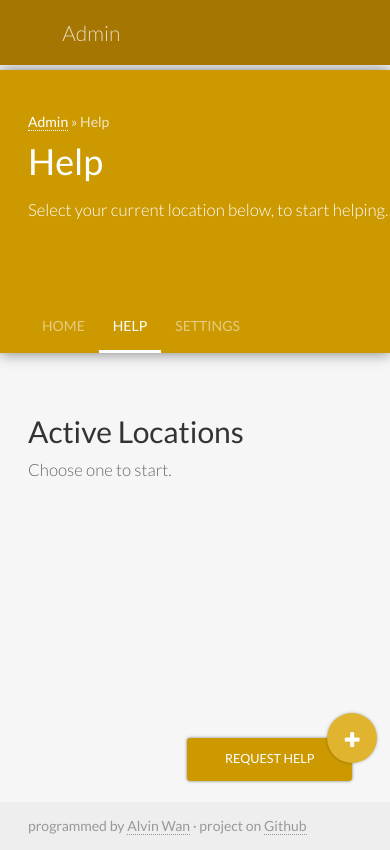
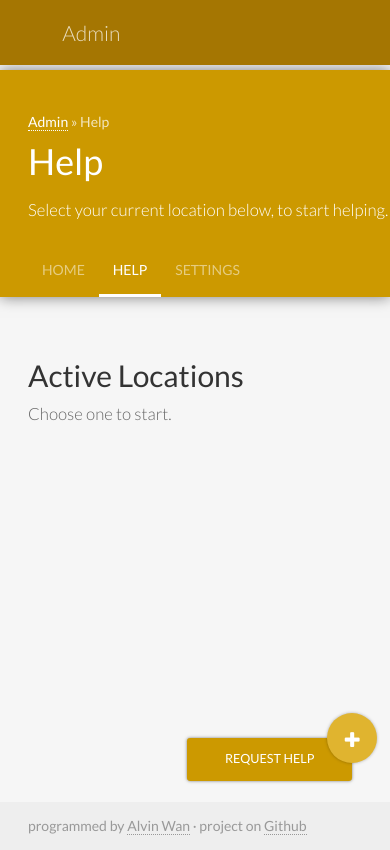
Before and after one commit to alvinwan/quupod, a Flask app: template queue/admin/templates/help.html in a window 390 px wide. Run offline with Flask 2, Linux system fonts and the light colour scheme; the template is opened without the code that fills it, so the values that code supplies are empty; some libraries are stand-ins or nearby versions.

Commit message:
fixed colors

```diff
--- a/queue/admin/templates/admin.html
+++ b/queue/admin/templates/admin.html
@@ -4,12 +4,8 @@
 {% set subtitle='Admin' %}
 {% block main %}
 <section class="event">
-  <div class="col-md-6 event-text">
+  <div class="col-md-12 event-text">
     {% block text %}
-    {% endblock %}
-  </div>
-  <div class="col-md-6 event-decor">
-    {% block decor %}
     {% endblock %}
   </div>
   <nav class="event-nav">
--- a/queue/admin/templates/admin_confirm.html
+++ b/queue/admin/templates/admin_confirm.html
@@ -1,5 +1,5 @@
 {% extends "base.html" %}
-{% set color='blue' %}
+{% set color='gold' %}
 {% block main %}
 <section class="modules">
   <div class="sidebar">
--- a/queue/public/templates/confirm.html
+++ b/queue/public/templates/confirm.html
@@ -1,5 +1,5 @@
 {% extends "base.html" %}
-{% set color='gold' %}
+{% set color='blue' %}
 {% set no_mobile_action=True %}
 {% block main %}
 <section class="modules">
```
